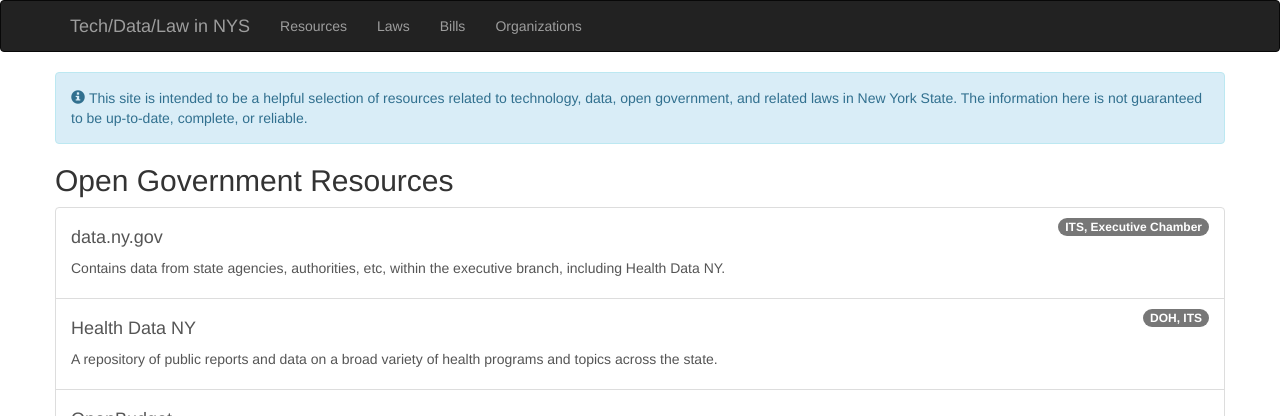
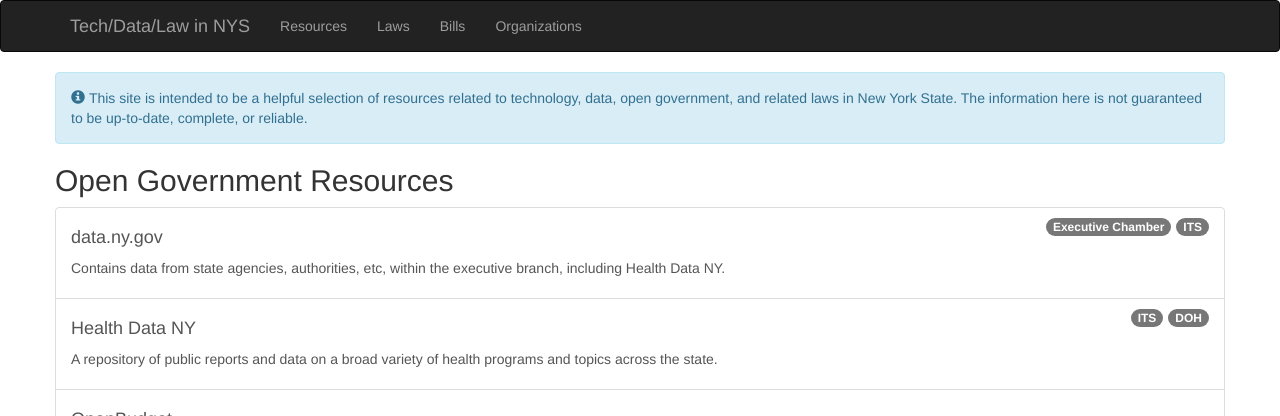
Before and after one commit to technickle/open-data-resources, a Jekyll site: the page built from resources/index.md, in a window 1280 px wide. Shown: the top 416 px of the page. Built offline with Jekyll 4.4.1, drawn with Linux system fonts in a browser that asks for light colours; nearby versions of some CDN libraries.

Commit message:
Update index.md

```diff
--- a/resources/index.md
+++ b/resources/index.md
@@ -7,12 +7,14 @@ layout: default
 
 <div class="list-group">
   <a class="list-group-item" href="https://data.ny.gov">
-    <span class="badge">ITS, Executive Chamber</span>
+    <span class="badge">ITS</span>
+    <span class="badge">Executive Chamber</span>
     <h4>data.ny.gov</h4>
     <p>Contains data from state agencies, authorities, etc, within the executive branch, including Health Data NY.</p>
   </a>
   <a class="list-group-item" href="https://health.data.ny.gov">
-    <span class="badge">DOH, ITS</span>
+    <span class="badge">DOH</span>
+    <span class="badge">ITS</span>
     <h4>Health Data NY</h4>
     <p>A repository of public reports and data on a broad variety of health programs and topics across the state.</p>
   </a>
```
